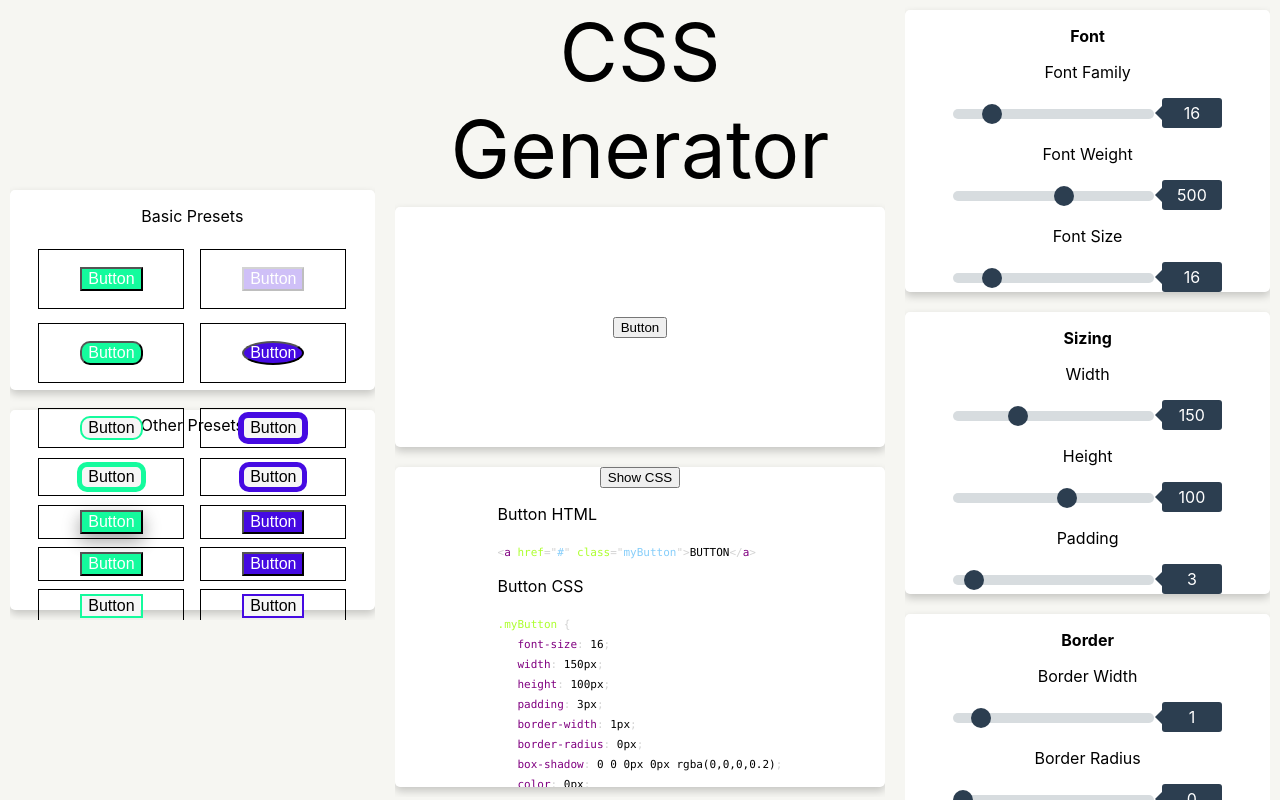
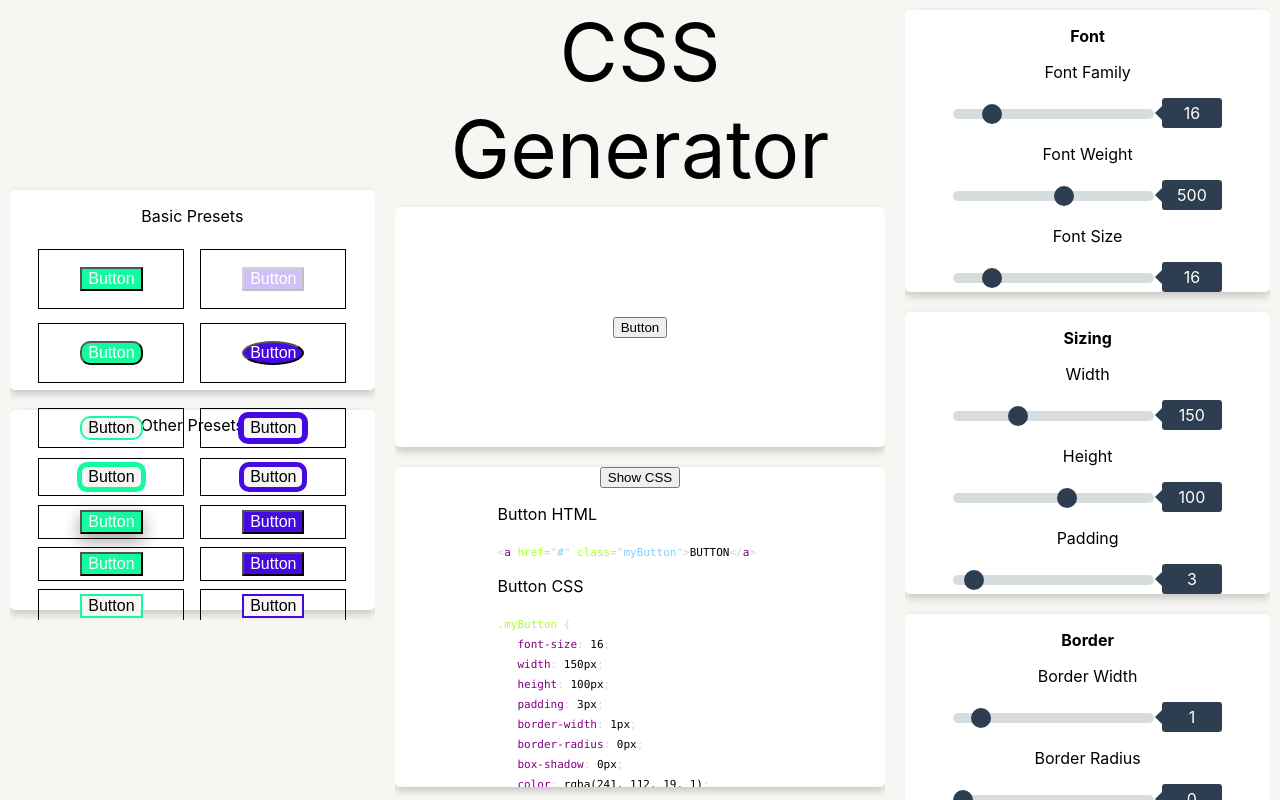
Before and after one commit to SincerelyBrittany/comprehensive-style-society, a React (Create React App) app: page / in a window 1280 px wide. Both pictures are taken after a click on the button "Show CSS". Built offline with nearby package versions, Linux system fonts and the light colour scheme.

Commit message:
updates the export code

```diff
--- a/src/App.js
+++ b/src/App.js
@@ -83,7 +83,7 @@ export default class App extends Component {
   }
   borderShadowSlider(e) {
     this.setState({shadow: e.target.value});
-    document.getElementById('generatedButton').style.boxShadow = '0 0px ' + e.target.value + 'px ' + e.target.value + 'px rgba(0,0,0,0.2)';
+    document.getElementById('generatedButton').style.boxShadow = '0 0px ' + e.target.value + 'px ' + e.target.value + 'px';
   }
   opacitySlider(e) {
     this.setState({opacity: e.target.value});
--- a/src/components/ExportCode.js
+++ b/src/components/ExportCode.js
@@ -97,14 +97,14 @@ export default class ExportCode extends React.Component {
                     <pre className="tab">   </pre>
                     <span className="token property">box-shadow</span>
                     <span className="token punctuation">:</span>
-                    &nbsp;0 0 {this.props.borderRadius}px {this.props.borderRadius}px rgba(0,0,0,0.2)
+                    &nbsp;{this.props.shadow}px
                     <span className="token punctuation">;</span>
                     <br/>
 
                     <pre className="tab">   </pre>
                     <span className="token property">color</span>
                     <span className="token punctuation">:</span>
-                    &nbsp;{this.props.borderRadius}px
+                    &nbsp;rgba({this.props.textColor.r }, { this.props.textColor.g }, { this.props.textColor.b }, { this.props.textColor.a })
                     <span className="token punctuation">;</span>
                     <br/>
 
```
